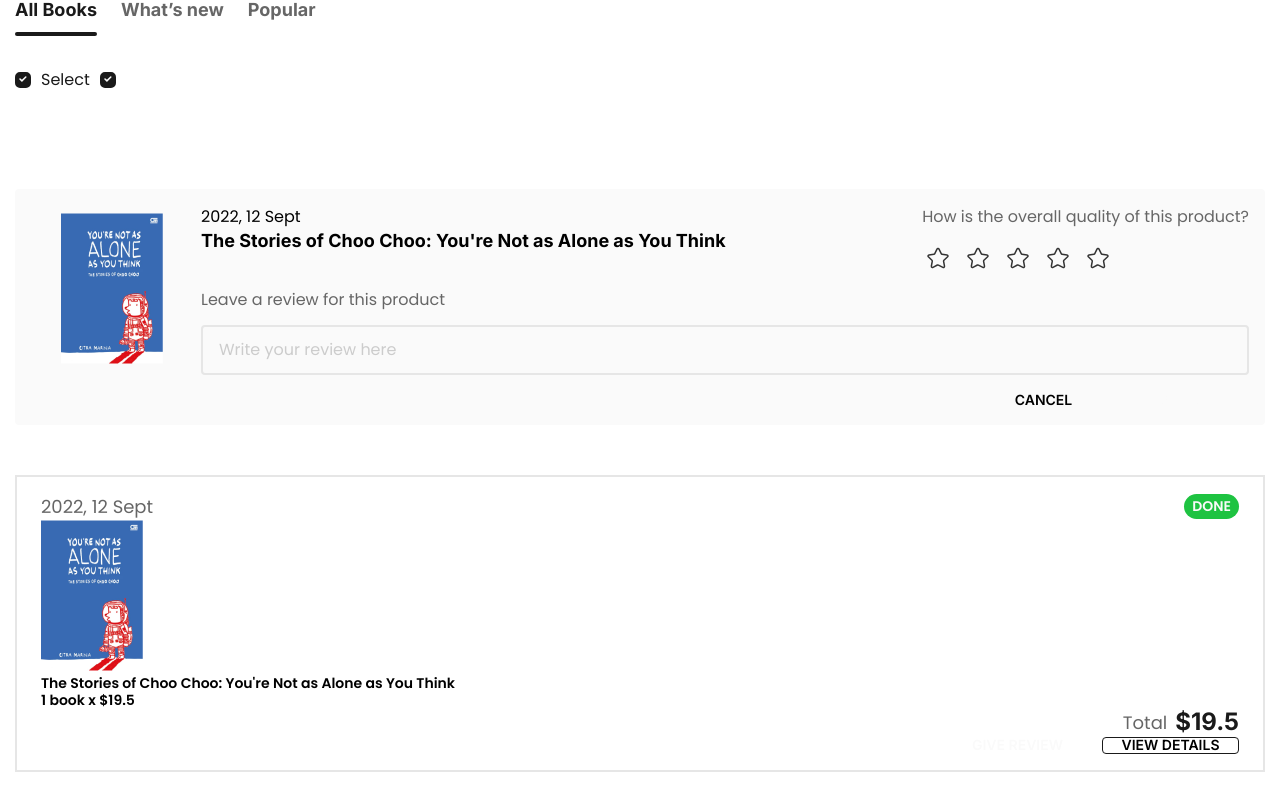
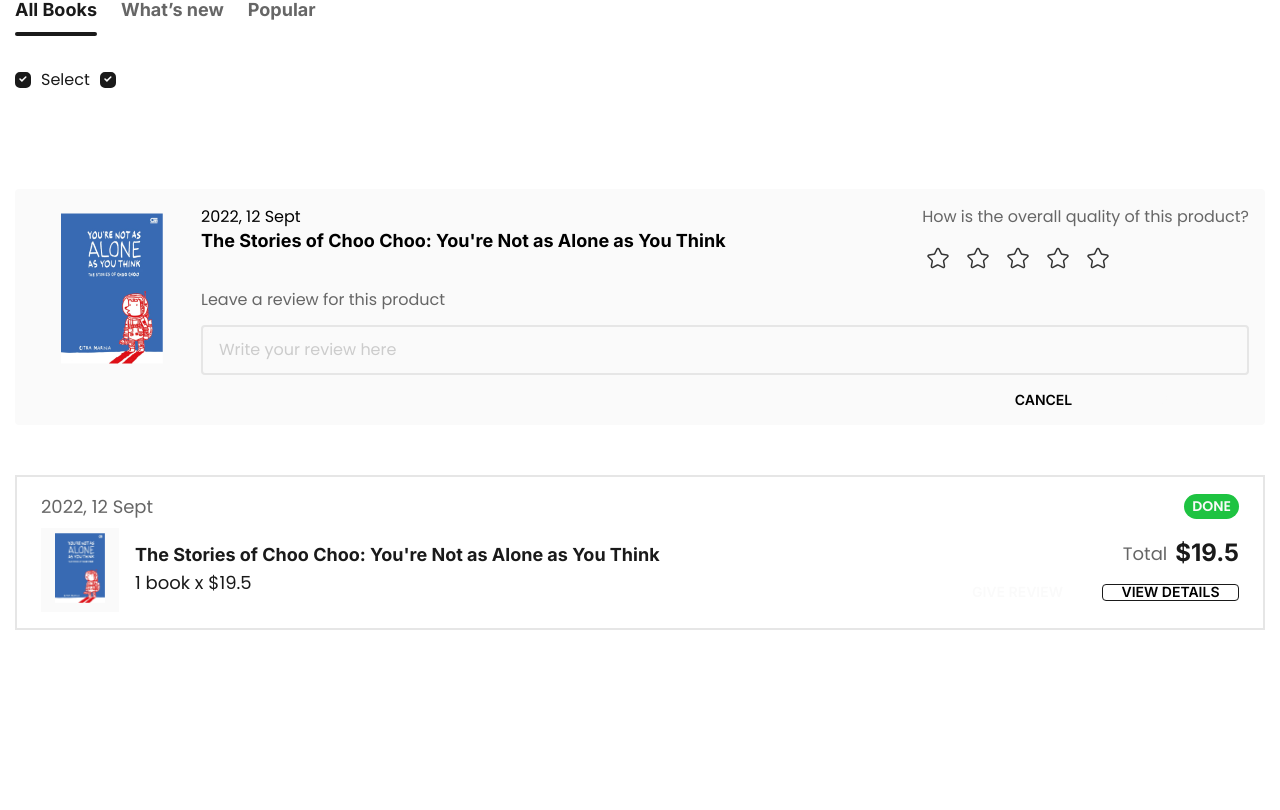
Before and after one commit to gapanovichV/bookstore-next, a Next.js app: page / in a window 1280 px wide. Shown: the part 676-1486 px from the top of the page. After the commit the page ends 1356 px from the top, so only its background shows below. Built offline with nearby package versions, Linux system fonts and the light colour scheme.

Commit message:
style: update purchase card

```diff
--- a/components/elements/PurchaseCard/PurchaseCard.module.scss
+++ b/components/elements/PurchaseCard/PurchaseCard.module.scss
@@ -8,6 +8,7 @@
   display: flex;
   align-items: center;
   justify-content: space-between;
+  margin-bottom: 8px;
   &__info {
     font: var(--font-bodytext-2);
     color: var(--color-style-primary-500);
@@ -15,13 +16,37 @@
 }
 
 .content {
+  display: flex;
+  align-items: center;
+  justify-content: space-between;
   &__info {
+    display: flex;
+    align-items: center;
+    gap: 16px;
+    &__pic {
+      padding: 5px 14px;
+      background-color: var(--color-style-primary-100);
+      img {
+        width: 50px;
+        height: 70px;
+      }
+    }
+    &__title {
+      font: var(--font-subtitle-2);
+      color: var(--color-style-primary-800);
+      margin-bottom: 4px;
+    }
+    &__price {
+      font: var(--font-bodytext-2);
+      color: var(--color-style-primary-800);
+    }
 
   }
   &__section {
     display: flex;
     flex-direction: column;
     align-items: flex-end;
+    gap: 16px;
     &__price {
       display: flex;
       align-items: center;
```
